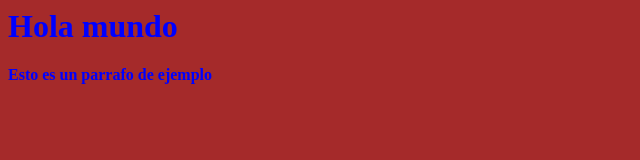
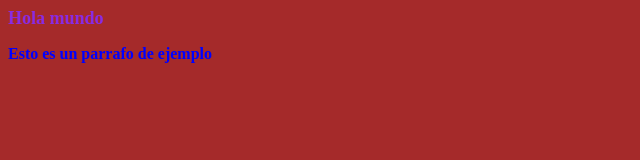
Before and after one commit to CristianEnriqueRosasOrtiz/Curso-Git-Versionamiento, a plain HTML site: page index.html in a window 1280 px wide. Shown: the whole page, without its empty margins (0-640 px from the left). Drawn offline with Linux system fonts and the light colour scheme.

Commit message:
Color de letra y fuente a h1

```diff
--- a/Estilos/Estilo.css
+++ b/Estilos/Estilo.css
@@ -2,4 +2,10 @@ body{
     background-color: brown;
     font-weight: bold;
     color: blue;
+
 }
+h1{
+    color: blueviolet;
+    font-size: large;
+    font-weight: bold;
+}
```
